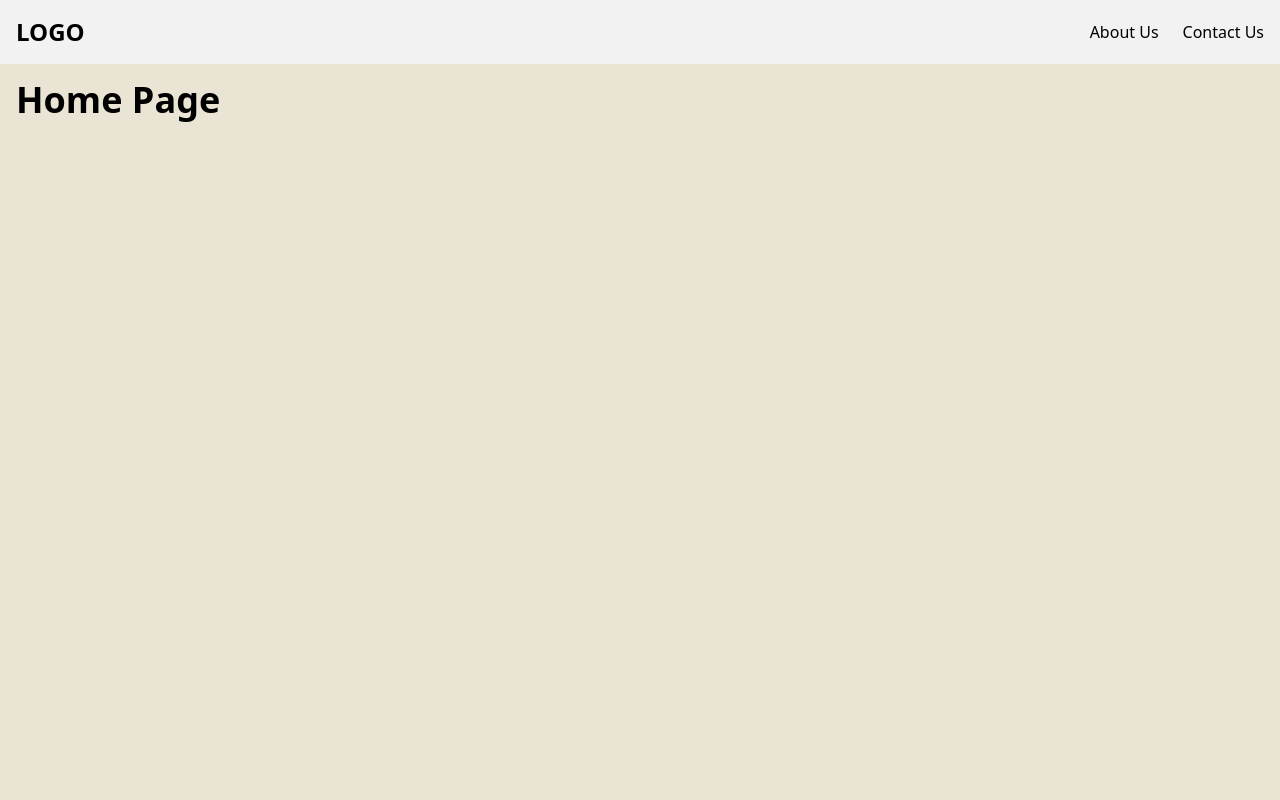
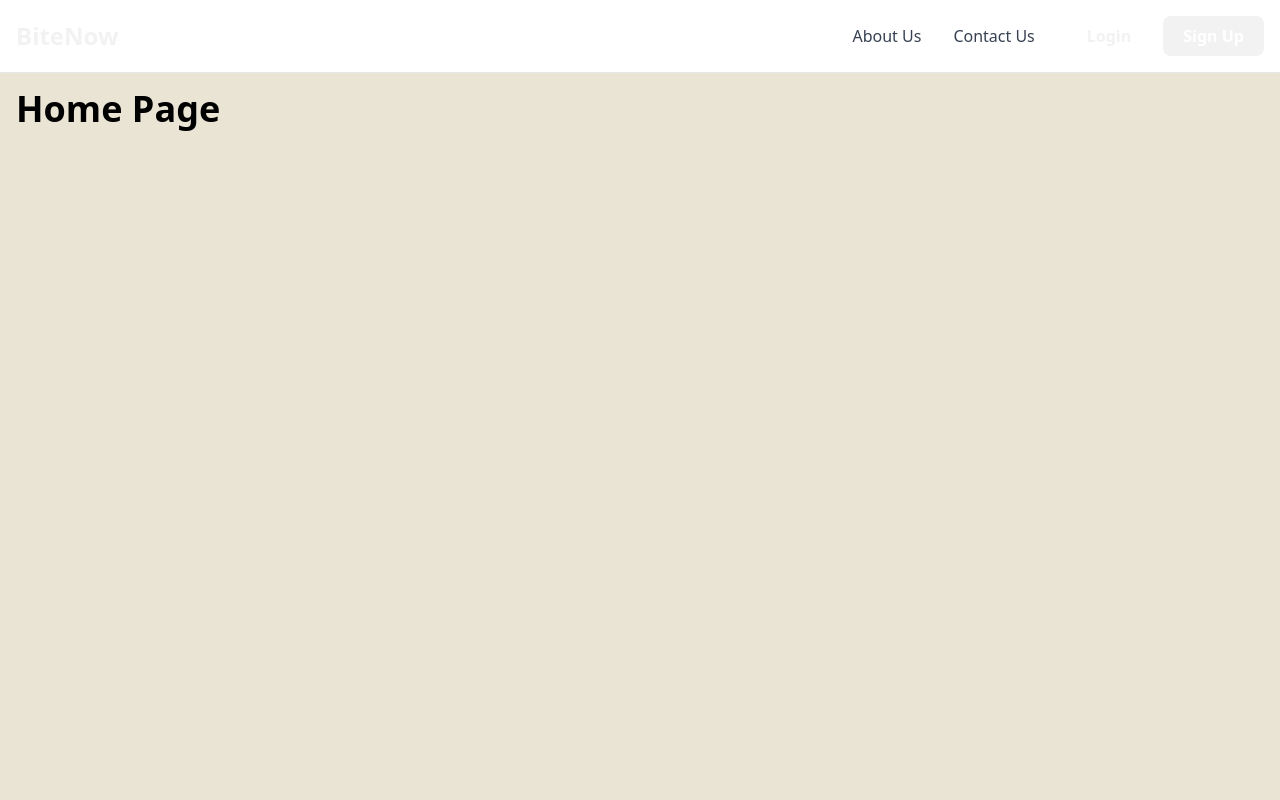
Before and after one commit to chatok-jnr/BiteNow, a React (Vite) app in the folder frontend/: page / in a window 1280 px wide. Shown: the top 800 px of the page. Built offline with nearby package versions, Linux system fonts and the light colour scheme.

Commit message:
added navbar

```diff
--- a/frontend/src/components/Navbar.jsx
+++ b/frontend/src/components/Navbar.jsx
@@ -2,18 +2,38 @@ import { Link } from "react-router-dom";
 
 const Navbar = () => {
   return (
-    <nav className="bg-primary p-4 shadow-md">
-      <div className="container mx-auto flex justify-between items-center">
-        <Link to="/" className="text-2xl font-bold text-custom_black">
-          LOGO
+    <nav className="bg-white border-b border-gray-200 py-4 shadow-sm">
+      <div className="container mx-auto flex justify-between items-center px-4">
+        <Link to="/" className="text-2xl font-bold text-primary">
+          BiteNow
         </Link>
-        <div className="space-x-6">
-          <Link to="/about" className="text-custom_black hover:text-tertiary">
+        <div className="flex items-center space-x-8">
+          <Link
+            to="/about"
+            className="text-gray-700 hover:text-primary font-medium transition-colors"
+          >
             About Us
           </Link>
-          <Link to="/contact" className="text-custom_black hover:text-tertiary">
+          <Link
+            to="/contact"
+            className="text-gray-700 hover:text-primary font-medium transition-colors"
+          >
             Contact Us
           </Link>
+          <div className="flex items-center space-x-3">
+            <Link
+              to="/login"
+              className="px-5 py-2 text-primary font-semibold hover:bg-gray-50 rounded-lg transition-colors"
+            >
+              Login
+            </Link>
+            <Link
+              to="/signup"
+              className="px-5 py-2 bg-primary text-white font-semibold rounded-lg hover:bg-primary/90 transition-colors"
+            >
+              Sign Up
+            </Link>
+          </div>
         </div>
       </div>
     </nav>
```
